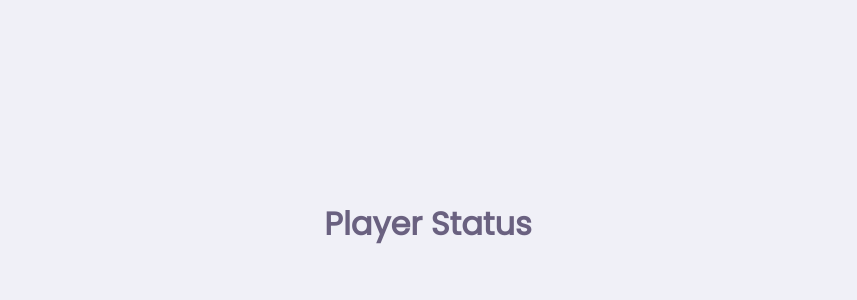
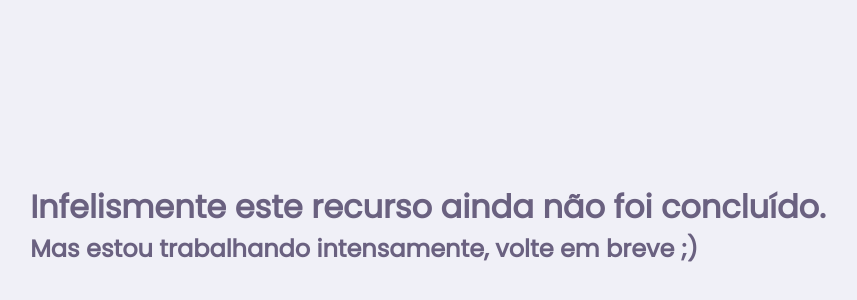
Before and after one commit to Mikael-R/arquimat, a React (Create React App) app: page /player-status in a window 1280 px wide. Shown: the part 176-476 px from the top of the page, without its empty margins (212-1069 px from the left). Built offline with nearby package versions, Linux system fonts and the light colour scheme.

Commit message:
feat: 🎸 add information message in player-status page

```diff
--- a/src/pages/PlayerStatus/index.tsx
+++ b/src/pages/PlayerStatus/index.tsx
@@ -1,7 +1,12 @@
 import React, { ReactElement } from 'react';
 
 function PlayerStatus(): ReactElement {
-  return <h1>Player Status</h1>;
+  return (
+    <div>
+      <h1>Infelismente este recurso ainda não foi concluído.</h1>
+      <h2>Mas estou trabalhando intensamente, volte em breve ;)</h2>
+    </div>
+  );
 }
 
 export default PlayerStatus;
```
